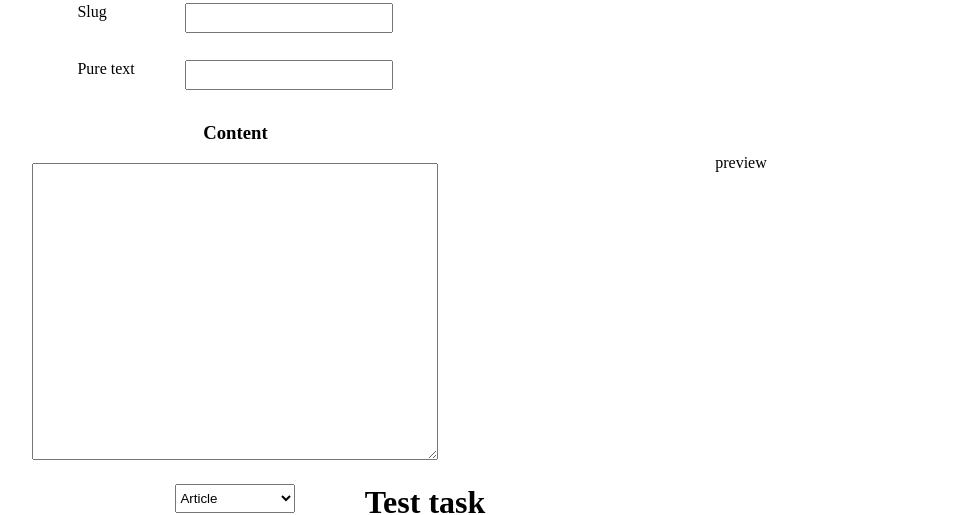
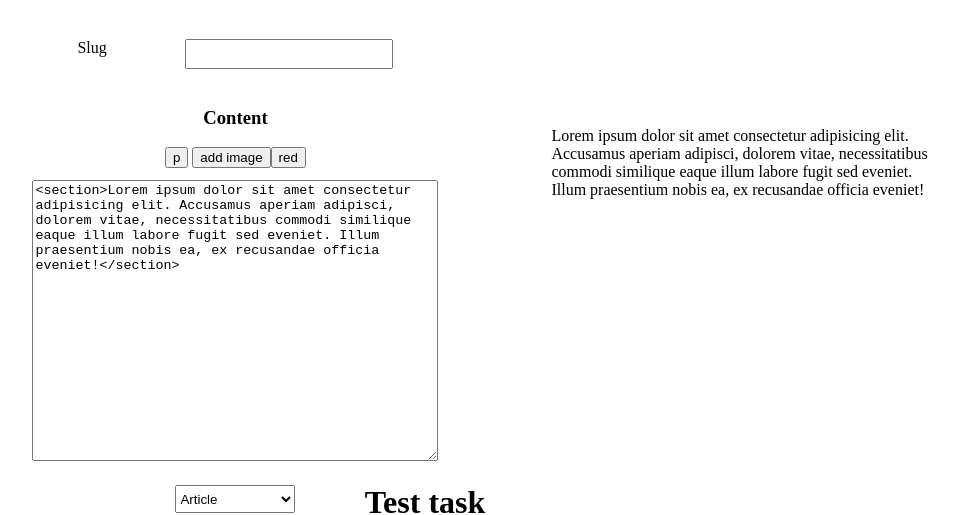
Before and after one commit to SergeiiKalina/test-task-garant, a SvelteKit app: page /add-blog in a window 1280 px wide. Shown: the part 242-757 px from the top of the page, without its empty margins (215-1173 px from the left). Built offline with nearby package versions, Linux system fonts and the light colour scheme; no server answers.

Commit message:
add functionals add blogs

```diff
--- a/package.json
+++ b/package.json
@@ -12,6 +12,7 @@
 		"@sveltejs/kit": "^2.5.26",
 		"@sveltejs/vite-plugin-svelte": "^3.1.1",
 		"svelte": "^4.2.18",
+		"svelte-awesome-color-picker": "^3.1.4",
 		"vite": "^5.3.3"
 	},
 	"type": "module",
--- a/src/routes/add-blog/+page.svelte
+++ b/src/routes/add-blog/+page.svelte
@@ -1,30 +1,121 @@
-<div class="container">
+<script>
+import {uploadPhoto} from './store.js'
+let hex = "#000000"
+let title = ''
+let selectionStart = 0
+let selectionEnd = 0
+let togglePopup = false
+$: value = `<section>Lorem ipsum dolor sit amet consectetur adipisicing elit. Accusamus aperiam adipisci, dolorem vitae, necessitatibus commodi similique eaque illum labore fugit sed eveniet. Illum praesentium nobis ea, ex recusandae officia eveniet!</section>`
+$: text = removeHtmlTags(value)
+$: visibleTitle = `<h2>${title}</h2>`
+
+function removeHtmlTags(html) {
+        return html.replace(/<[^>]*>/g, '');
+	    }
+
+const addP = () => {
+
+if(selectionStart === selectionEnd) return
+
+ const selectionText = value.substring(selectionStart, selectionEnd)
+ const selectionTextWithTag = `<p>${selectionText}</p>`
+ value = value.substring(0, selectionStart)  + selectionTextWithTag + value.substring(selectionEnd)
+
+}
+
+
+
+const handlerSelectTextarea = (e) => {
+	const textarea = e.target
+	selectionStart = textarea.selectionStart
+	selectionEnd = textarea.selectionEnd
+
+}
+
+const handlerWriteText = (e) => {
+	const target = e.target
+	if(value.length === 0){
+		value = `${target.value}`
+	}else{
+		value = target.value
+	}
+
+}
+
+const handlePopup = (e) => {
+
+	if(e.target.id !== 'imgForm') togglePopup = false
+}
+
+const changeTag = (e) => {
+console.log(e)
+}
+
+</script>
+
+<div class="container" >
 	<form>
 		<section class="input_block">
-			<label>Title<input type="text" name="title" /></label>
+			<label>Title<input type="text" name="title" bind:value={title}/></label>
 			<label>Title for seo<input type="text" name="titleseo" /></label>
 			<label>Description for seo<input type="text" name="descriptionseo" /></label>
 			<label>Slug<input type="text" name="slug" /></label>
-			<label>Pure text<input type="text" name="puretext" /></label>
 		</section>
 		<h3>Content</h3>
-		<section class="style_block"></section>
-		<textarea name="text" cols="30" rows="20"></textarea>
+		<section class="style_block"><button type="button" on:click={addP}>p</button> <button type="button" id='img' on:click={()=> {
+			togglePopup = true
+		}}>add image</button><button on:click={() => {
+			if(selectionStart === selectionEnd) return
+			const selectionText = value.substring(selectionStart, selectionEnd)
+ const selectionTextWithTag = `<span style="color: red">${selectionText}</span>`
+ value = value.substring(0, selectionStart)  + selectionTextWithTag + value.substring(selectionEnd)
+
+		}}>red</button></section>
+
+		<textarea name="text" cols="30" rows="20" on:select={handlerSelectTextarea} on:change={handlerWriteText} >{value}</textarea>
 		<select>
 			<option value="article">Article</option>
 		</select>
 	</form>
 	<section class="preview_block">
-		<div>preview</div>
+		{#if title}<div>{@html visibleTitle}</div>{/if}
+		<div>{@html value}</div>
 	</section>
 </div>
+{#if togglePopup}<div class="pop-up" > <div class="input-img" id="imgForm">
+	<input type="file" name='img' on:change={(e) => {
+		uploadPhoto(e.target.files[0])
+	}}/>
 
+	<button type="button" on:click={() => {
+		togglePopup = false
+	}}>close</button>
+</div></div>{/if}
 <style>
+
+
+	.input-img {
+width: 40%;
+height: 50%;
+background-color: aliceblue;
+
+	}
+	.pop-up{
+		width: 100dvw;
+		height: 100dvh;
+		position: absolute;
+		top: 0; left: 0;
+		background-color: rgba(0, 0, 0, 0.5);
+		display: flex;
+		justify-content: center;
+		align-items: center;
+	}
 	.preview_block {
 		display: flex;
 		align-items: center;
 		justify-content: center;
-		width: 30%;
+		flex-direction: column;
+		max-width: 30%;
 		height: 100%;
 	}
 
@@ -46,7 +137,7 @@
 	}
 	textarea {
 		width: 400px;
-		margin: 0 auto;
+		margin: 12px auto 0 auto;
 	}
 
 	input {
--- /dev/null
+++ b/src/routes/add-blog/store.js
@@ -0,0 +1,23 @@
+import { writable } from "svelte/store";
+export const hex = writable("#000000")
+
+export async function uploadPhoto(file){
+    if(!file) return
+    const blob = new Blob([file], { type: file.type });
+    const formData = new FormData();
+    formData.append('image', blob, Date.now() + '-' + Math.round(Math.random() * 1e9));
+
+        const response = await fetch('https://api.imgbb.com/1/upload?key=401f89dfe6ab448e7a936805f8cc22af', {
+            method: "POST",
+            body: formData,
+        });
+
+        if (!response.ok) {
+            throw new Error('Network response was not ok');
+        }
+
+        const data = await response.json();
+        console.log(data);
+        return data;
+
+}
```
Also changed, not shown: 1 other file (tests, documents, lock files or other folders).
